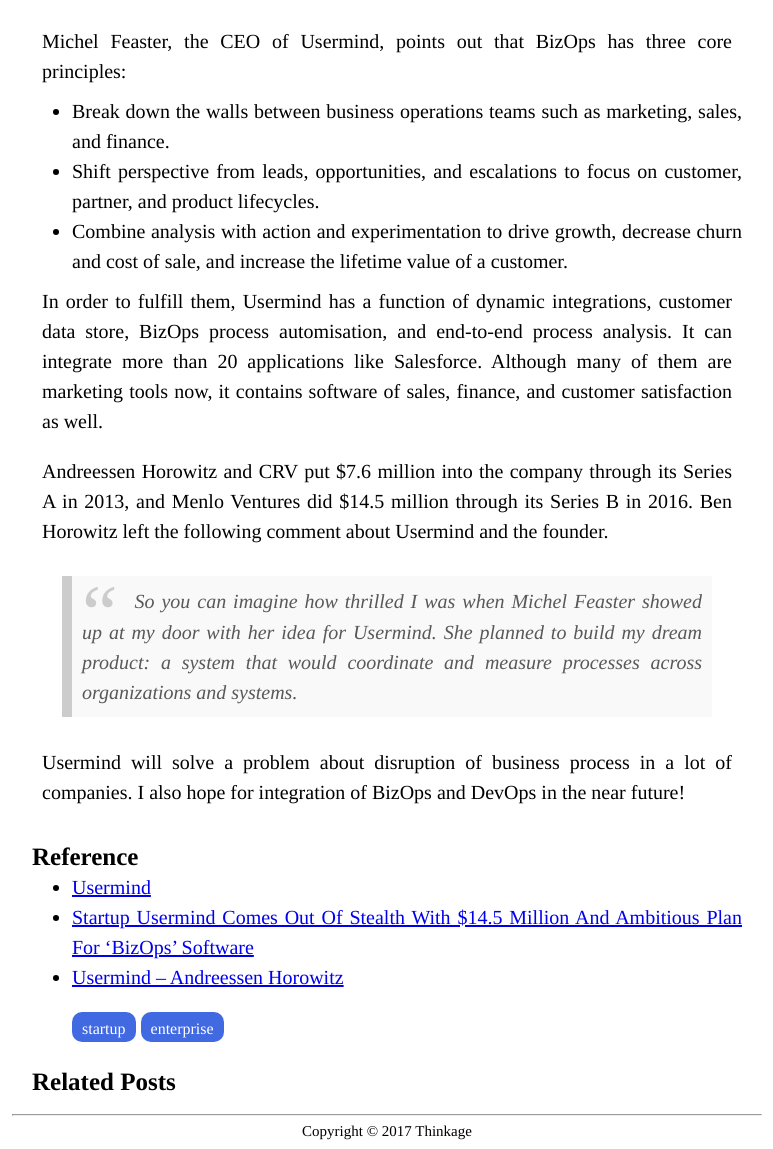
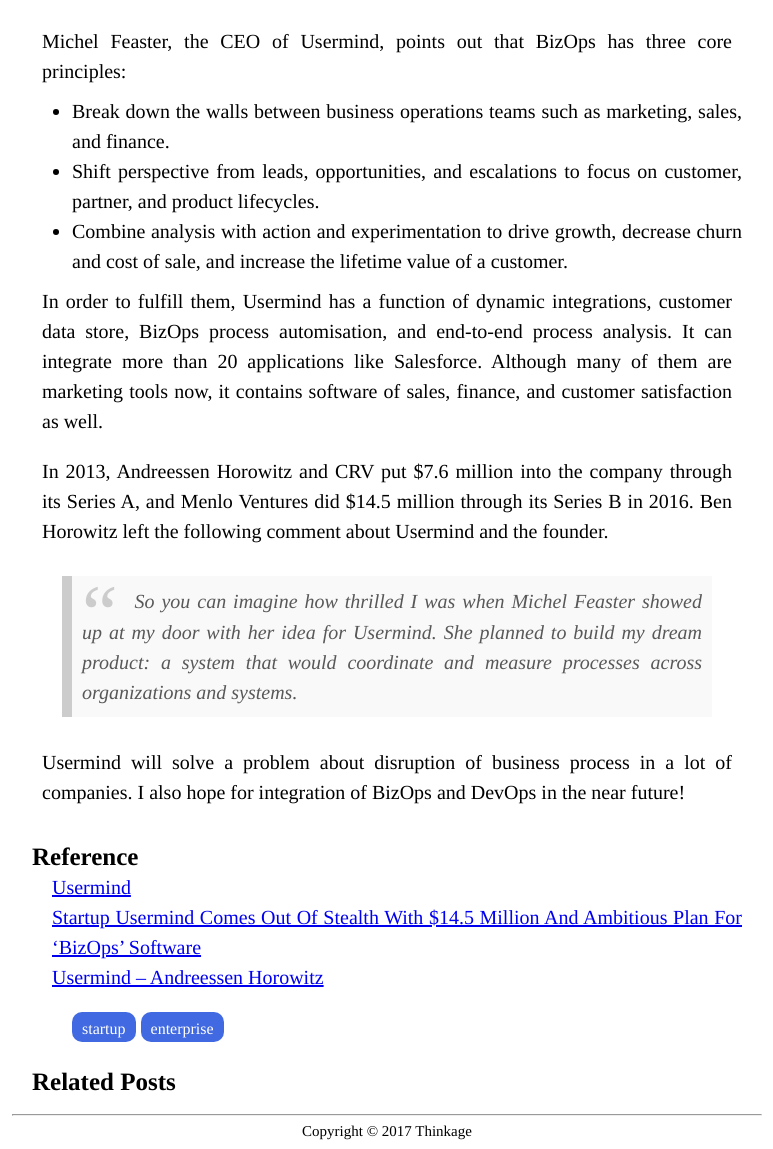
Before and after one commit to schwalbe10/thinkage, a Jekyll site: the page built from _posts/2017-01-03-usermind.md, in a window 1280 px wide, cut to the strip 673-1822 px from the top of the page. Shown: the whole strip, without its empty margins (253-1026 px from the left). Built offline with Jekyll 4.4.1, drawn with Linux system fonts in a browser that asks for light colours.

Commit message:
no message

```diff
--- a/_includes/all_posts.html
+++ b/_includes/all_posts.html
@@ -1,4 +1,4 @@
-<div class="posts">
+<div class="list">
   <ul>
     {% for post in site.posts %}
       <li><a href="{{site.github.url}}{{ post.url }}">{{ post.title }}</a></li>
--- a/_includes/related_posts.html
+++ b/_includes/related_posts.html
@@ -1,4 +1,4 @@
-<div class="posts">
+<div class="list">
   <ul>
     {% for post in site.related_posts limit:5 %}
       <li><a href="{{site.github.url}}{{ post.url }}">{{ post.title }}</a></li>
--- a/_posts/2017-01-03-usermind.md
+++ b/_posts/2017-01-03-usermind.md
@@ -21,7 +21,7 @@ Michel Feaster, the CEO of Usermind, points out that BizOps has three core princ
 
 In order to fulfill them, Usermind has a function of dynamic integrations, customer data store, BizOps process automisation, and end-to-end process analysis. It can integrate more than 20 applications like Salesforce. Although many of them are marketing tools now, it contains software of sales, finance, and customer satisfaction as well.
 
-Andreessen Horowitz and CRV put $7.6 million into the company through its Series A in 2013, and Menlo Ventures did $14.5 million through its Series B in 2016. Ben Horowitz left the following comment about Usermind and the founder.
+In 2013, Andreessen Horowitz and CRV put $7.6 million into the company through its Series A, and Menlo Ventures did $14.5 million through its Series B in 2016. Ben Horowitz left the following comment about Usermind and the founder.
 
 > So you can imagine how thrilled I was when Michel Feaster showed up at my door with her idea for Usermind. She planned to build my dream product: a system that would coordinate and measure processes across organizations and systems.
 
@@ -29,6 +29,10 @@ Usermind will solve a problem about disruption of business process in a lot of c
 
 ### Reference
 
-- [Usermind](https://usermind.com/)
-- [Startup Usermind Comes Out Of Stealth With $14.5 Million And Ambitious Plan For 'BizOps' Software](http://www.forbes.com/sites/alexkonrad/2016/03/16/startup-usermind-comes-out-of-stealth-with-14-5-million-and-ambitious-plan-for-bizops-software/#57d5ccd91ed4)
-- [Usermind – Andreessen Horowitz](http://a16z.com/2016/03/21/usermind/)
+<div class="list">
+  <ul>
+    <li><a href="https://usermind.com/">Usermind</a></li>
+    <li><a href="http://www.forbes.com/sites/alexkonrad/2016/03/16/startup-usermind-comes-out-of-stealth-with-14-5-million-and-ambitious-plan-for-bizops-software/#57d5ccd91ed4">Startup Usermind Comes Out Of Stealth With $14.5 Million And Ambitious Plan For ‘BizOps’ Software</a></li>
+    <li><a href="http://a16z.com/2016/03/21/usermind/">Usermind – Andreessen Horowitz</a></li>
+  </ul>
+</div>
--- a/css/default.css
+++ b/css/default.css
@@ -17,6 +17,7 @@ h1, h2, h3 {
   padding: 0;
   margin-bottom: 0;
   font-size: 25px;
+  text-align: left;
 }
 h1 {
   font-size: 30px;
@@ -90,11 +91,11 @@ blockquote p {
   color: #696969;
 }
 
-.posts ul {
+.list ul {
   padding-left: 20px;
   margin: 0;
 }
-.posts li {
+.list li {
   list-style-type: none;
 }
 
--- a/tags.html
+++ b/tags.html
@@ -20,7 +20,7 @@ title: Tags
         {{ tag_name | capitalize | replace: "_", " " }}
       </h3>
 
-      <div class="posts">
+      <div class="list">
         <ul>
           {% for post in site.tags[tag_name] %}
             <li><a href="{{site.github.url}}{{ post.url | prepend: baseurl }}">{{ post.title }}</a></li>
```
Also changed, not shown: 3 other files.
